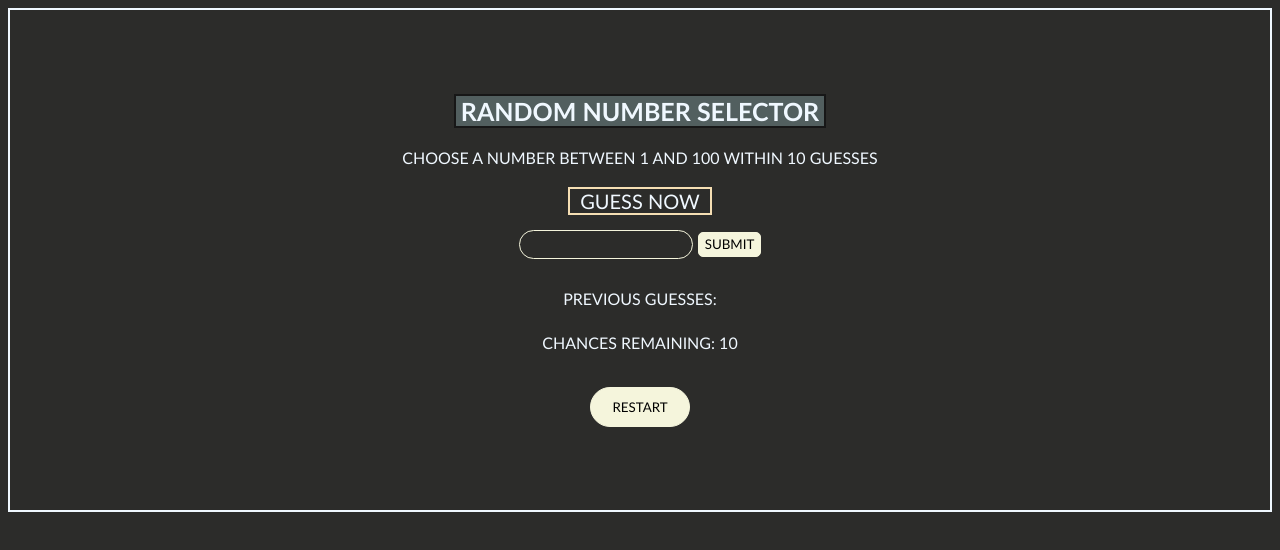
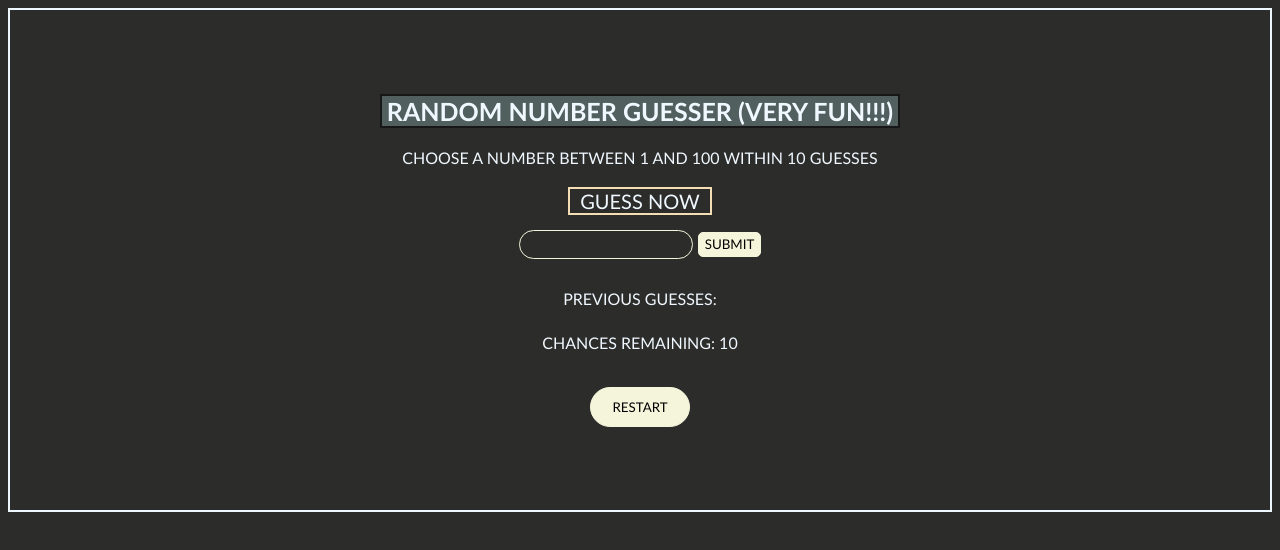
Before and after one commit to devxdebanjan/RandomGuessGame, a plain HTML site: page index.html in a window 1280 px wide. Drawn offline with Linux system fonts and the light colour scheme.

Commit message:
changed game heading

```diff
--- a/index.html
+++ b/index.html
@@ -9,7 +9,7 @@
 <body>
     <div class="layout">
         <div class="heading">
-            RANDOM NUMBER SELECTOR
+            RANDOM NUMBER GUESSER (VERY FUN!!!)
         </div>
         <div class="inst">CHOOSE A NUMBER BETWEEN 1 AND 100 WITHIN 10 GUESSES</div>
         <div class="guess">GUESS NOW</div>
```
